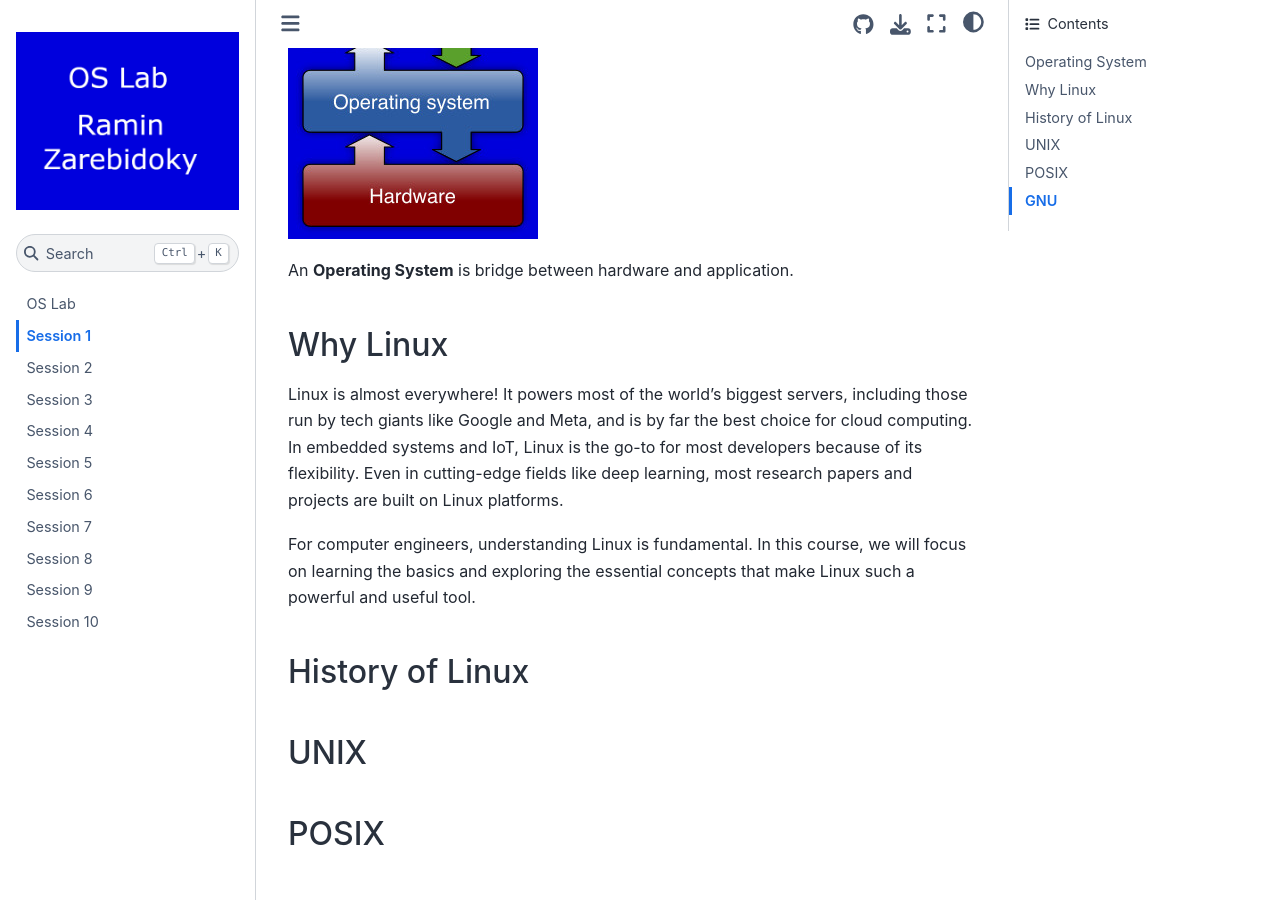
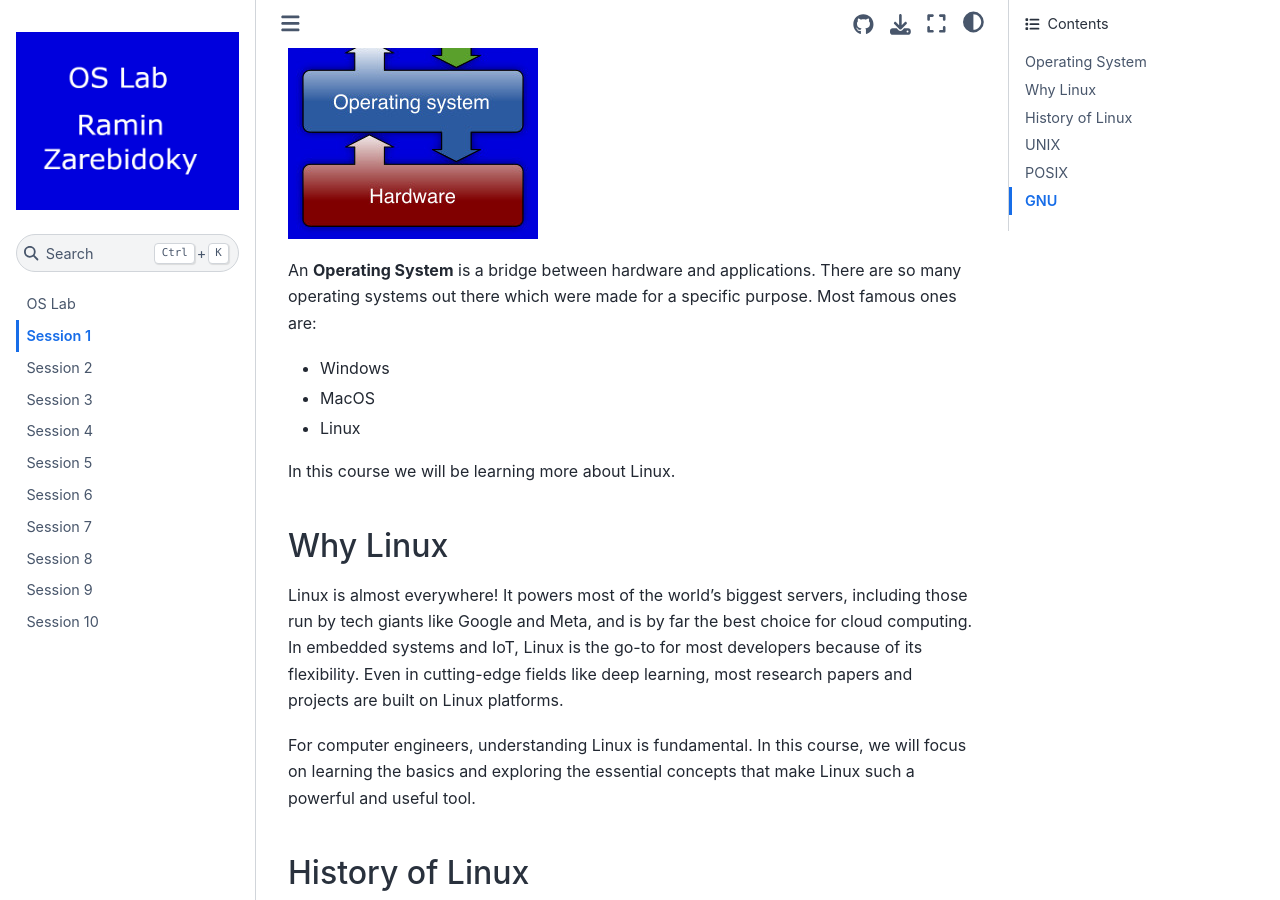
Before and after one commit to LiterallyTheOne/os_lab, a Jupyter Book: the page built from docs/session_1.md, in a window 1280 px wide and 900 px high, scrolled down 347 px. Built offline with Jupyter Book 1.0.4 settings and Sphinx 7.4.7 and the Sphinx Book theme 1.1.4, drawn with Linux system fonts in a browser that asks for light colours.

Commit message:
Add some explanations about Operating System

```diff
--- a/docs/session_1.md
+++ b/docs/session_1.md
@@ -4,9 +4,17 @@
 
 ![OS hierarchy](figures/OS_hierarchy.jpg)
 
-An **Operating System** is bridge between hardware
-and application.
+An **Operating System** is a bridge between hardware
+and applications.
+There are so many operating systems out there which were
+made for a specific purpose.
+Most famous ones are:
+* Windows
+* MacOS
+* Linux
 
+In this course we will be learning more
+about Linux.
 
 ## Why Linux
 
```
